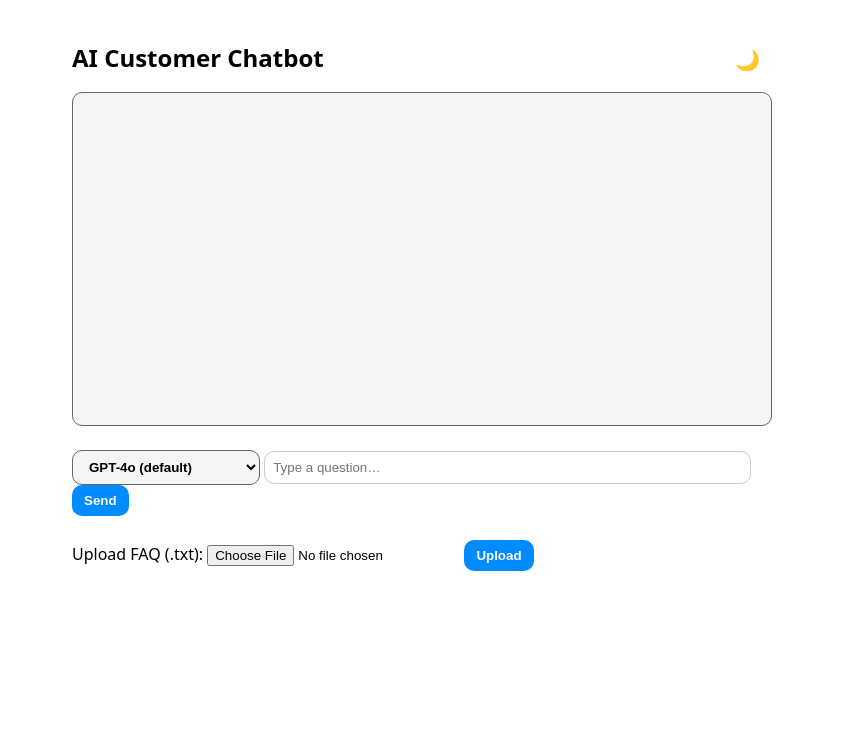
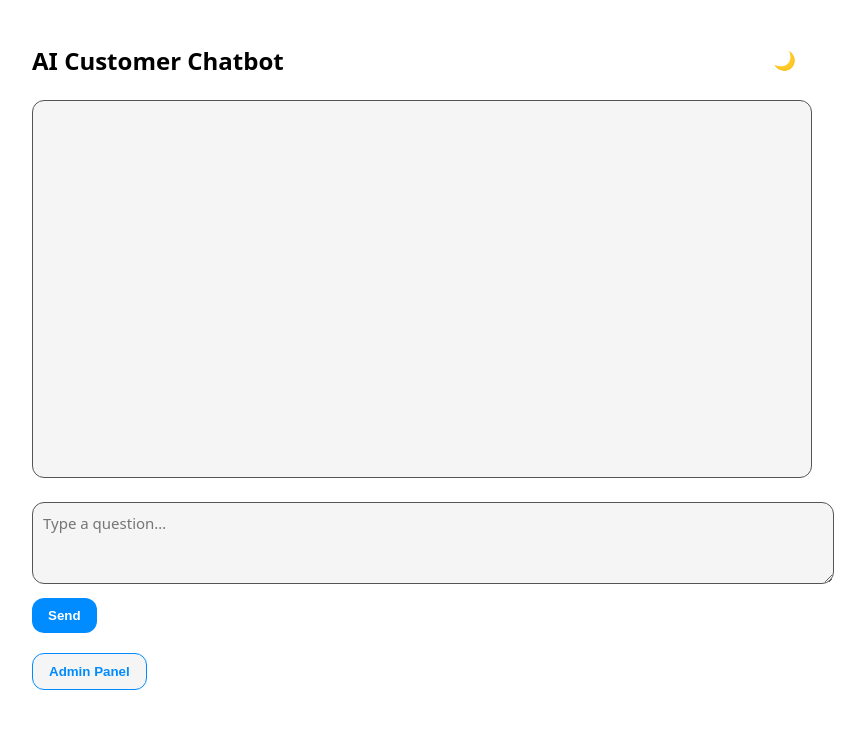
Before and after one commit to highred/ai-customer-chatbot, a Flask app: page / in a window 1280 px wide. Shown: the top 729 px of the page, without its empty margins (218-1083 px from the left). Run offline with Flask 3, Linux system fonts and the light colour scheme.

Commit message:
UI: move admin button, add closeable admin panel, textarea input

```diff
--- a/static/chat.js
+++ b/static/chat.js
@@ -1,53 +1,67 @@
-// -------- elements -----------------------------------------------
-const chat     = document.getElementById("chat");
-const input    = document.getElementById("msg");
-const sendBtn  = document.getElementById("send");
-const spinner  = document.getElementById("spinner");
-const modelSel = document.getElementById("modelSel");
+// --- refs ---
+const chat=document.getElementById("chat");
+const textarea=document.getElementById("msg");
+const sendBtn=document.getElementById("send");
+const spinner=document.getElementById("spinner");
+const modeBtn=document.getElementById("modeBtn");
 
-// -------- helpers -------------------------------------------------
-function append(who,text){
-  chat.innerHTML += `<p><b>${who}:</b> ${text}</p>`;
-  chat.scrollTop  = chat.scrollHeight;
+const adminToggle=document.getElementById("adminToggle");
+const adminPanel=document.getElementById("adminPanel");
+const closeAdmin=document.getElementById("closeAdmin");
+const modelSel=document.getElementById("modelSel");
+const faqForm=document.getElementById("faqForm");
+const clearBtn=document.getElementById("clearBtn");
+const uploadStatus=document.getElementById("uploadStatus");
+
+let isAdmin=false, panelVisible=false;
+
+// --- helpers ---
+function append(who,text){chat.innerHTML+=`<p><b>${who}:</b> ${text}</p>`;chat.scrollTop=chat.scrollHeight}
+function busy(b){spinner.style.display=b?"inline-block":"none";sendBtn.disabled=textarea.disabled=modelSel.disabled=b}
+
+// --- send ---
+async function send(){
+  const q=textarea.value.trim(); if(!q) return;
+  append("You",q); textarea.value=""; busy(true);
+  const r=await fetch("/chat",{method:"POST",headers:{"Content-Type":"application/json"},
+            body:JSON.stringify({message:q,model:modelSel.value})});
+  const data=await r.json(); append("Bot",data.answer||data.error); busy(false);
 }
-function setLoading(s){
-  spinner.style.display = s ? "inline-block" : "none";
-  sendBtn.disabled = s; input.disabled = s; modelSel.disabled = s;
-}
+sendBtn.onclick=send;
+textarea.addEventListener("keydown",e=>{if(e.key==="Enter"&&!e.shiftKey){e.preventDefault();send();}});
 
-// -------- send function ------------------------------------------
-async function send(){
-  const q = input.value.trim();
-  if(!q) return;
-  append("You", q);
-  input.value = ""; setLoading(true);
+// --- admin login + toggle ---
+adminToggle.onclick=async()=>{
+  if(!isAdmin){
+    const pw=prompt("Admin password:"); if(!pw) return;
+    const res=await fetch("/admin/login",{method:"POST",headers:{"Content-Type":"application/json"},
+                body:JSON.stringify({password:pw})});
+    if(res.status!==204){alert("Wrong password");return;}
+    isAdmin=true;
+  }
+  panelVisible=!panelVisible;
+  adminPanel.classList.toggle("hidden",!panelVisible);
+  adminToggle.textContent=panelVisible?"Hide Admin":"Admin Panel";
+};
+closeAdmin.onclick=()=>{panelVisible=false;adminPanel.classList.add("hidden");adminToggle.textContent="Admin Panel";};
 
-  const r = await fetch("/chat", {
-    method:"POST",
-    headers:{"Content-Type":"application/json"},
-    body:JSON.stringify({message:q, model:modelSel.value})
-  });
-  const data = await r.json();
-  append("Bot", data.answer || data.error);
-  setLoading(false);
-}
-sendBtn.onclick = send;
-input.onkeydown = e => { if(e.key==="Enter"){ e.preventDefault(); send(); }};
-
-// -------- FAQ upload ---------------------------------------------
-document.getElementById("faqForm").onsubmit = async e => {
+// --- FAQ upload ---
+faqForm.onsubmit=async e=>{
   e.preventDefault();
-  const fileField = document.getElementById("faqFile");
-  if (!fileField.files.length){ alert("Choose a file first"); return; }
-  const fd = new FormData(); fd.append("file", fileField.files[0]);
-  const res = await fetch("/upload",{method:"POST",body:fd});
-  document.getElementById("uploadStatus").textContent =
-    res.ok ? await res.text() : "Upload failed";
+  const f=document.getElementById("faqFile").files[0];
+  if(!f) return alert("Choose file");
+  const fd=new FormData(); fd.append("file",f);
+  const r=await fetch("/upload",{method:"POST",body:fd});
+  uploadStatus.textContent=r.ok?await r.text():"Upload failed";
 };
 
-// -------- dark mode toggle ---------------------------------------
-document.getElementById("modeBtn").onclick = () => {
-  document.body.classList.toggle("dark");
-  const m = document.getElementById("modeBtn");
-  m.textContent = document.body.classList.contains("dark") ? "☀️" : "🌙";
+// --- clear ---
+clearBtn.onclick=async()=>{
+  if(!confirm("Clear conversation & FAQ?"))return;
+  await fetch("/admin/clear",{method:"POST"}); chat.innerHTML=""; uploadStatus.textContent="";
 };
+
+// --- dark mode ---
+modeBtn.onclick=()=>{document.body.classList.toggle("dark");
+  modeBtn.textContent=document.body.classList.contains("dark")?"☀️":"🌙";
+};
--- a/templates/index.html
+++ b/templates/index.html
@@ -4,63 +4,82 @@
 <meta charset="utf-8">
 <title>AI Customer Chatbot</title>
 <style>
-    :root{
-      --bg:#ffffff; --fg:#000000; --panel:#f5f5f5; --accent:#008cff;
-    }
-    .dark{
-      --bg:#1e1e1e; --fg:#f1f1f1; --panel:#2b2b2b; --accent:#4499ff;
-    }
+ :root{--bg:#ffffff;--fg:#000000;--panel:#f5f5f5;--accent:#008cff}
+ .dark{--bg:#1e1e1e;--fg:#f1f1f1;--panel:#2b2b2b;--accent:#4499ff}
+
  body{
-      background:var(--bg); color:var(--fg);
+   background:var(--bg);color:var(--fg);
    font-family:system-ui,-apple-system,"Segoe UI",sans-serif;
-      max-width:700px; margin:40px auto; line-height:1.5;
-      transition:background .3s,color .3s;
-    }
-    h2{margin-bottom:16px}
+   max-width:780px;margin:40px auto;line-height:1.5;transition:.3s}
+ h2{display:flex;justify-content:space-between;align-items:center;margin-bottom:18px}
  #chat{
-      background:var(--panel); border:1px solid #666; border-radius:10px;
-      height:300px; overflow:auto; padding:16px;
-    }
-    #msg{width:67%; padding:8px; border-radius:10px; border:1px solid #ccc}
-    select,button{
-      padding:8px 12px; border:none; border-radius:10px;
-      background:var(--accent); color:#fff; font-weight:bold;
-      cursor:pointer; transition:background .2s;
-    }
-    select{background:var(--panel); color:var(--fg); border:1px solid #666}
-    button:disabled{opacity:.5; cursor:default}
-    button:hover:not(:disabled){background:#0069d9}
-    #modeBtn{background:transparent;border:none;font-size:20px;cursor:pointer}
-    /* spinner */
-    #spinner{display:none;width:42px;height:14px;position:relative;margin-left:10px}
-    #spinner div{position:absolute;top:0;width:10px;height:10px;border-radius:50%;
+   background:var(--panel);border:1px solid #555;border-radius:12px;
+   height:340px;overflow:auto;padding:18px}
+ textarea{
+   width:100%;min-height:60px;max-height:180px;resize:vertical;
+   padding:10px;border:1px solid #555;border-radius:12px;
+   font-family:inherit;font-size:15px;color:var(--fg);
+   background:var(--panel);outline:none}
+ button,select{
+   padding:10px 16px;border:none;border-radius:12px;
+   font-weight:bold;cursor:pointer;transition:.2s}
+ button{background:var(--accent);color:#fff}
+ button:hover{background:#0069d9}
+ select{
+   background:var(--panel);color:var(--fg);border:1px solid #555}
+ #modeBtn{
+   background:transparent;border:none;font-size:18px;color:var(--accent);cursor:pointer}
+ #spinner{display:none;width:48px;height:14px;position:relative;margin-left:12px}
+ #spinner div{position:absolute;width:10px;height:10px;border-radius:50%;
               background:var(--accent);animation:bounce .8s infinite}
-    #spinner div:nth-child(2){left:14px;animation-delay:.1s}
-    #spinner div:nth-child(3){left:28px;animation-delay:.2s}
+ #spinner div:nth-child(2){left:16px;animation-delay:.1s}
+ #spinner div:nth-child(3){left:32px;animation-delay:.2s}
  @keyframes bounce{0%,80%,100%{transform:scale(0)}40%{transform:scale(1)}}
-    #uploadStatus{color:var(--accent)}
+ .hidden{display:none}
+
+ /* --- admin panel --- */
+ #adminPanel{
+   background:var(--panel);border:1px dashed var(--accent);
+   border-radius:12px;padding:14px;margin-top:24px}
+ #adminPanel h3{margin-top:0;font-size:17px}
+ #closeAdmin{background:transparent;border:none;font-size:18px;
+             color:var(--accent);cursor:pointer;float:right}
 </style>
 </head>
 <body>
 <h2>
-  AI Customer Chatbot
-  <button id="modeBtn" style="float:right">🌙</button>
+  <span>AI Customer Chatbot</span>
+  <button id="modeBtn">🌙</button>
 </h2>
 
 <div id="chat"></div><br>
 
-<select id="modelSel">
-  <option value="gpt-4o-mini">GPT-4o Mini (fast)</option>
-  <option value="gpt-4o" selected>GPT-4o (default)</option>
-  <option value="gpt-3.5-turbo">GPT-3.5-Turbo (cheap)</option>
-</select>
-
-<input id="msg" placeholder="Type a question…" autocomplete="off"/>
+<textarea id="msg" placeholder="Type a question…"></textarea><br>
+<div style="display:flex;align-items:center;gap:8px;margin-top:8px">
   <button id="send">Send</button>
   <span id="spinner"><div></div><div></div><div></div></span>
+</div>
 
-<br><br>
-<form id="faqForm">
+<!-- toggle button BELOW chat -->
+<button id="adminToggle" style="margin-top:20px;background:var(--panel);color:var(--accent);border:1px solid var(--accent)">
+  Admin Panel
+</button>
+
+<!-- ADMIN PANEL -->
+<div id="adminPanel" class="hidden">
+  <h3>Admin Panel <button id="closeAdmin">✖</button></h3>
+
+  <label>Model:
+    <select id="modelSel">
+      <option value="gpt-4o" selected>GPT-4o</option>
+      <option value="gpt-4o-mini">GPT-4o Mini</option>
+      <option value="gpt-3.5-turbo">GPT-3.5 Turbo</option>
+    </select>
+  </label>
+
+  <hr style="margin:16px 0">
+
+  <form id="faqForm" style="margin-bottom:10px">
     <label>Upload FAQ (.txt):
       <input type="file" id="faqFile" accept=".txt">
     </label>
@@ -68,6 +87,9 @@
   </form>
   <p id="uploadStatus"></p>
 
+  <button id="clearBtn" style="background:#ff5252">Clear Conversation & FAQ</button>
+</div>
+
 <script src="{{ url_for('static', filename='chat.js') }}"></script>
 </body>
 </html>
```
Lines whose indentation alone changed are shown as unchanged.
